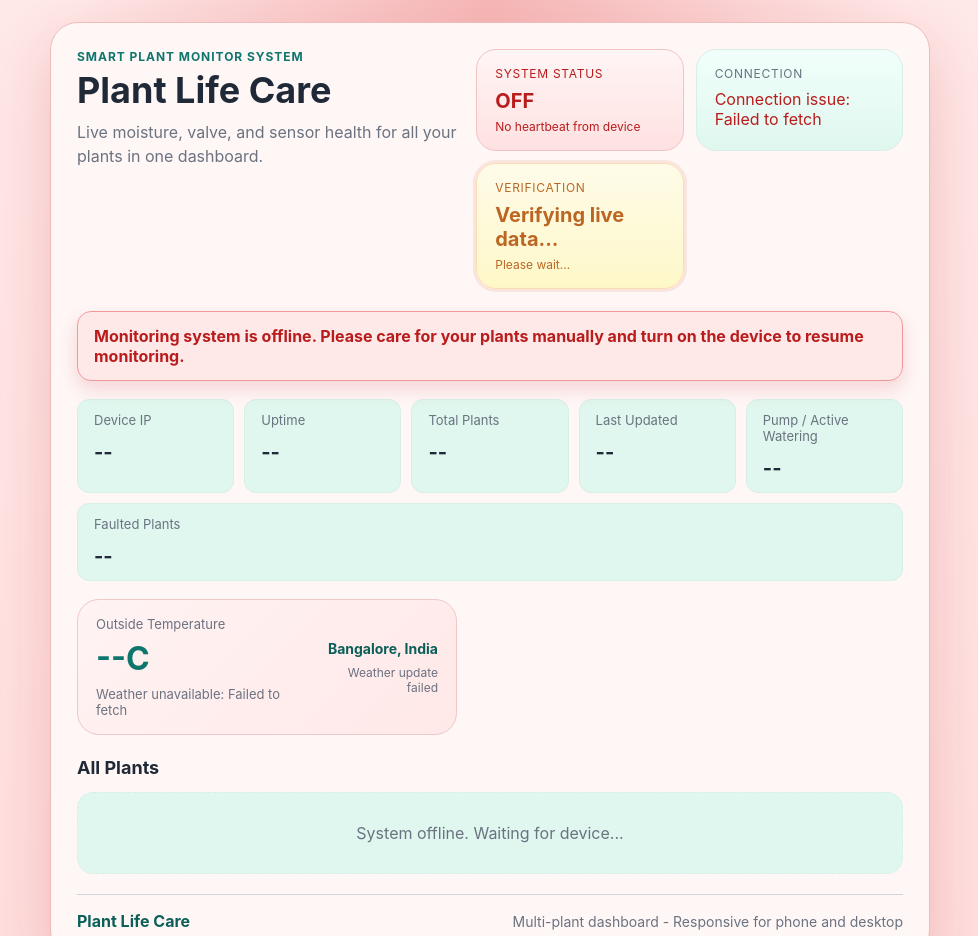
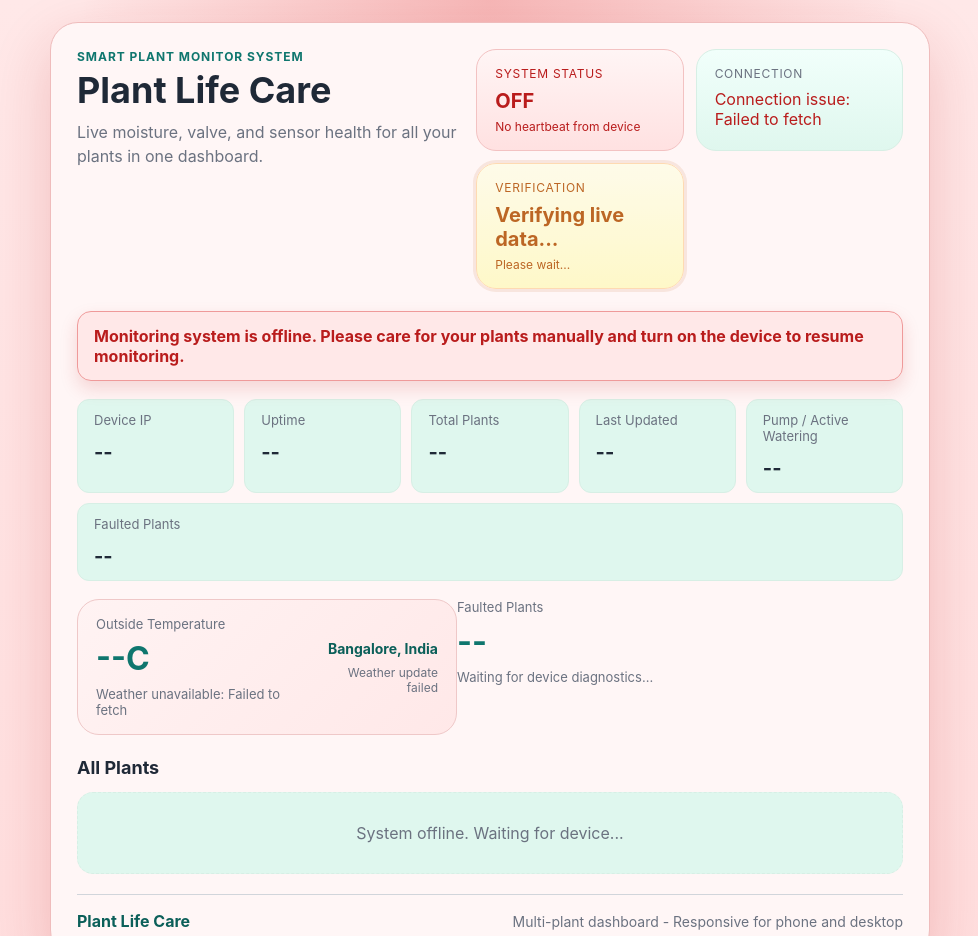
Before and after one commit to dhirajpu/Plant_watering_remote, a plain HTML site: page index.html in a window 1280 px wide. Shown: the top 936 px of the page, without its empty margins (150-1128 px from the left). Drawn offline with Linux system fonts and the light colour scheme; no server answers.

Commit message:
Update index.html

```diff
--- a/index.html
+++ b/index.html
@@ -82,6 +82,13 @@
             <span class="weather-updated" id="weatherUpdated">Waiting for weather update...</span>
           </div>
         </div>
+        <div class="fault-summary-card">
+          <div>
+            <span class="label">Faulted Plants</span>
+            <span class="value medium" id="faultSummaryCount">--</span>
+            <span class="hint" id="faultSummaryHint">Waiting for device diagnostics...</span>
+          </div>
+        </div>
       </section>
 
       <!-- PLANTS GRID - dynamically built by app.js -->
```
